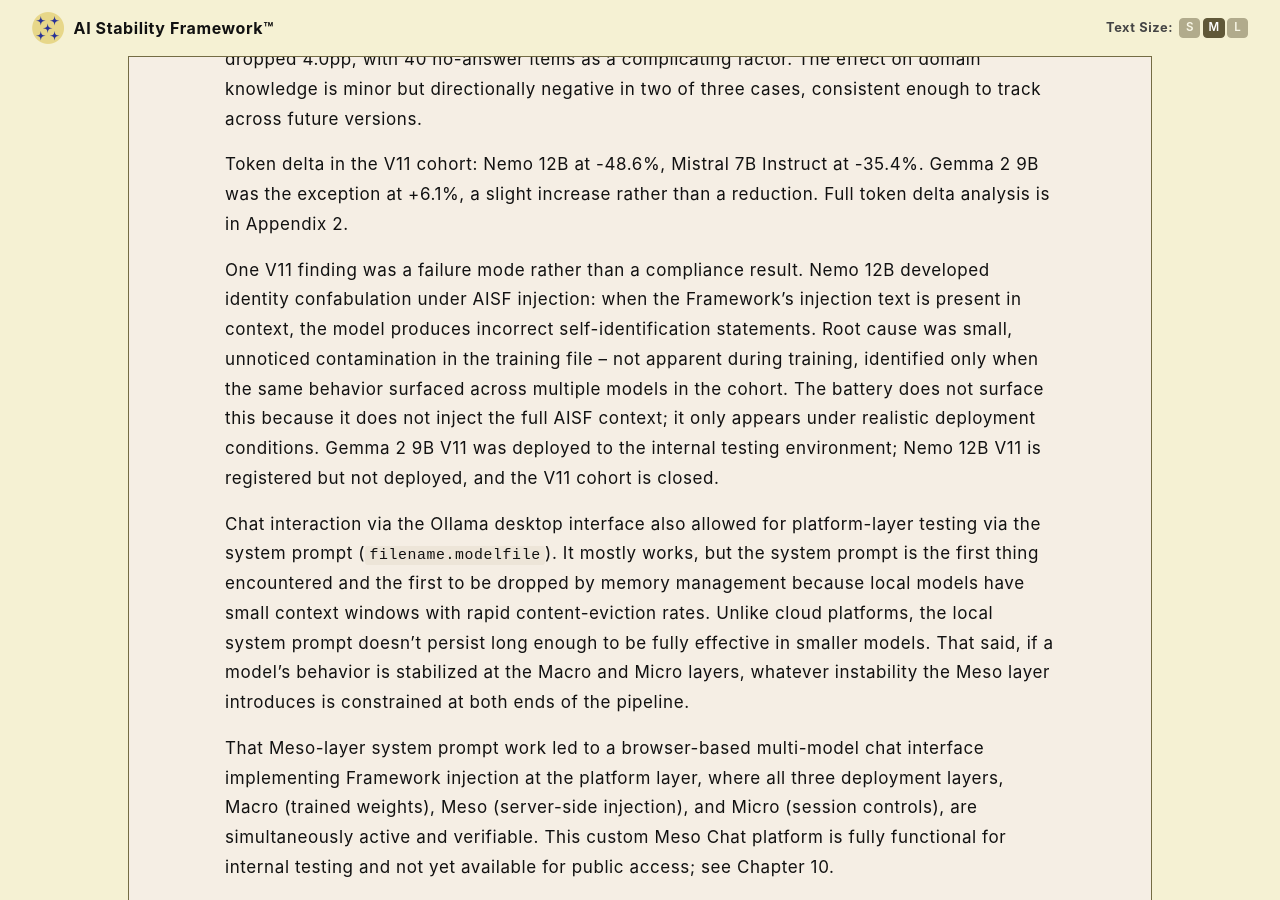
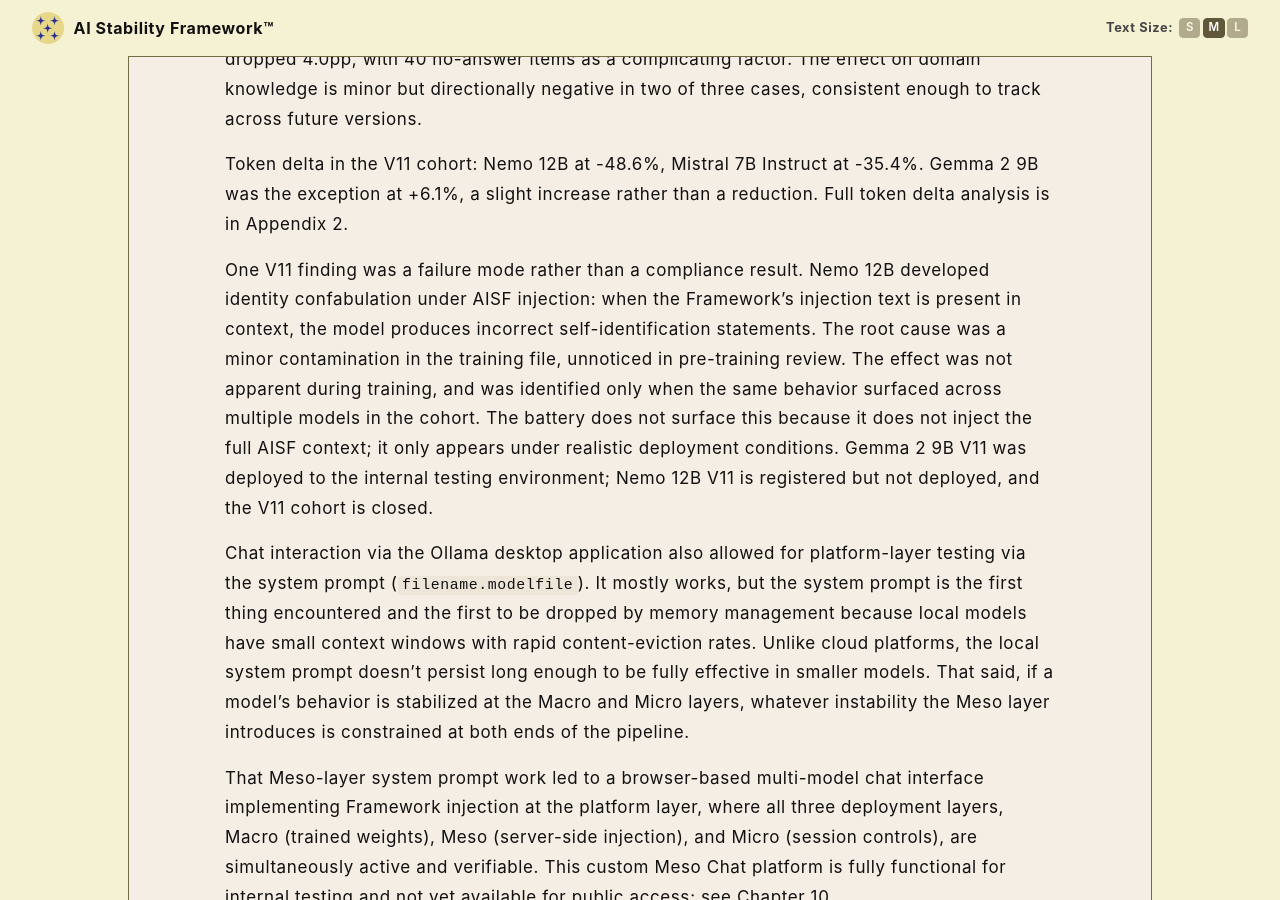
Before and after one commit to rojaslen/AISF-WEB, a Jekyll site: the page built from ch08.md, in a window 1280 px wide and 900 px high, scrolled down 2223 px. Built offline with Jekyll 4.4.1, drawn with Linux system fonts in a browser that asks for light colours; some web fonts are replaced.

Commit message:
Update ch08.md

```diff
--- a/ch08.md
+++ b/ch08.md
@@ -29,9 +29,9 @@ GPQA Diamond, a PhD-level science benchmark, was added to the V11 evaluation pip
 
 Token delta in the V11 cohort: Nemo 12B at -48.6%, Mistral 7B Instruct at -35.4%. Gemma 2 9B was the exception at +6.1%, a slight increase rather than a reduction. Full token delta analysis is in Appendix 2.
 
-One V11 finding was a failure mode rather than a compliance result. Nemo 12B developed identity confabulation under AISF injection: when the Framework's injection text is present in context, the model produces incorrect self-identification statements. Root cause was small, unnoticed contamination in the training file -- not apparent during training, identified only when the same behavior surfaced across multiple models in the cohort. The battery does not surface this because it does not inject the full AISF context; it only appears under realistic deployment conditions. Gemma 2 9B V11 was deployed to the internal testing environment; Nemo 12B V11 is registered but not deployed, and the V11 cohort is closed.
+One V11 finding was a failure mode rather than a compliance result. Nemo 12B developed identity confabulation under AISF injection: when the Framework's injection text is present in context, the model produces incorrect self-identification statements. The root cause was a minor contamination in the training file, unnoticed in pre-training review. The effect was not apparent during training, and was identified only when the same behavior surfaced across multiple models in the cohort. The battery does not surface this because it does not inject the full AISF context; it only appears under realistic deployment conditions. Gemma 2 9B V11 was deployed to the internal testing environment; Nemo 12B V11 is registered but not deployed, and the V11 cohort is closed.
 
-Chat interaction via the Ollama desktop interface also allowed for platform-layer testing via the system prompt (<code>filename.modelfile</code>). It mostly works, but the system prompt is the first thing encountered and the first to be dropped by memory management because local models have small context windows with rapid content-eviction rates. Unlike cloud platforms, the local system prompt doesn't persist long enough to be fully effective in smaller models. That said, if a model's behavior is stabilized at the Macro and Micro layers, whatever instability the Meso layer introduces is constrained at both ends of the pipeline.
+Chat interaction via the Ollama desktop application also allowed for platform-layer testing via the system prompt (<code>filename.modelfile</code>). It mostly works, but the system prompt is the first thing encountered and the first to be dropped by memory management because local models have small context windows with rapid content-eviction rates. Unlike cloud platforms, the local system prompt doesn't persist long enough to be fully effective in smaller models. That said, if a model's behavior is stabilized at the Macro and Micro layers, whatever instability the Meso layer introduces is constrained at both ends of the pipeline.
 
 That Meso-layer system prompt work led to a browser-based multi-model chat interface implementing Framework injection at the platform layer, where all three deployment layers, Macro (trained weights), Meso (server-side injection), and Micro (session controls), are simultaneously active and verifiable. This custom Meso Chat platform is fully functional for internal testing and not yet available for public access; see Chapter 10.
 
```
